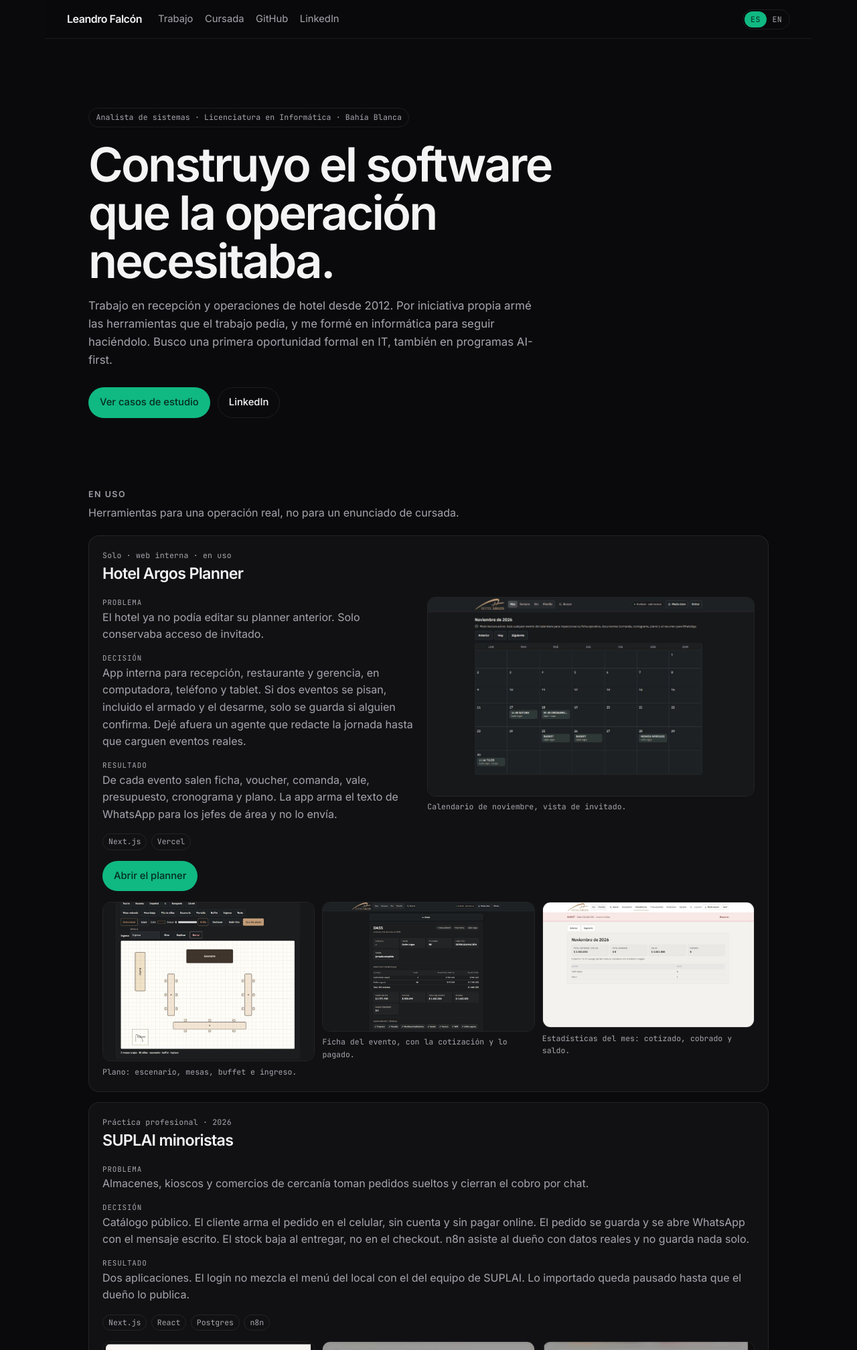
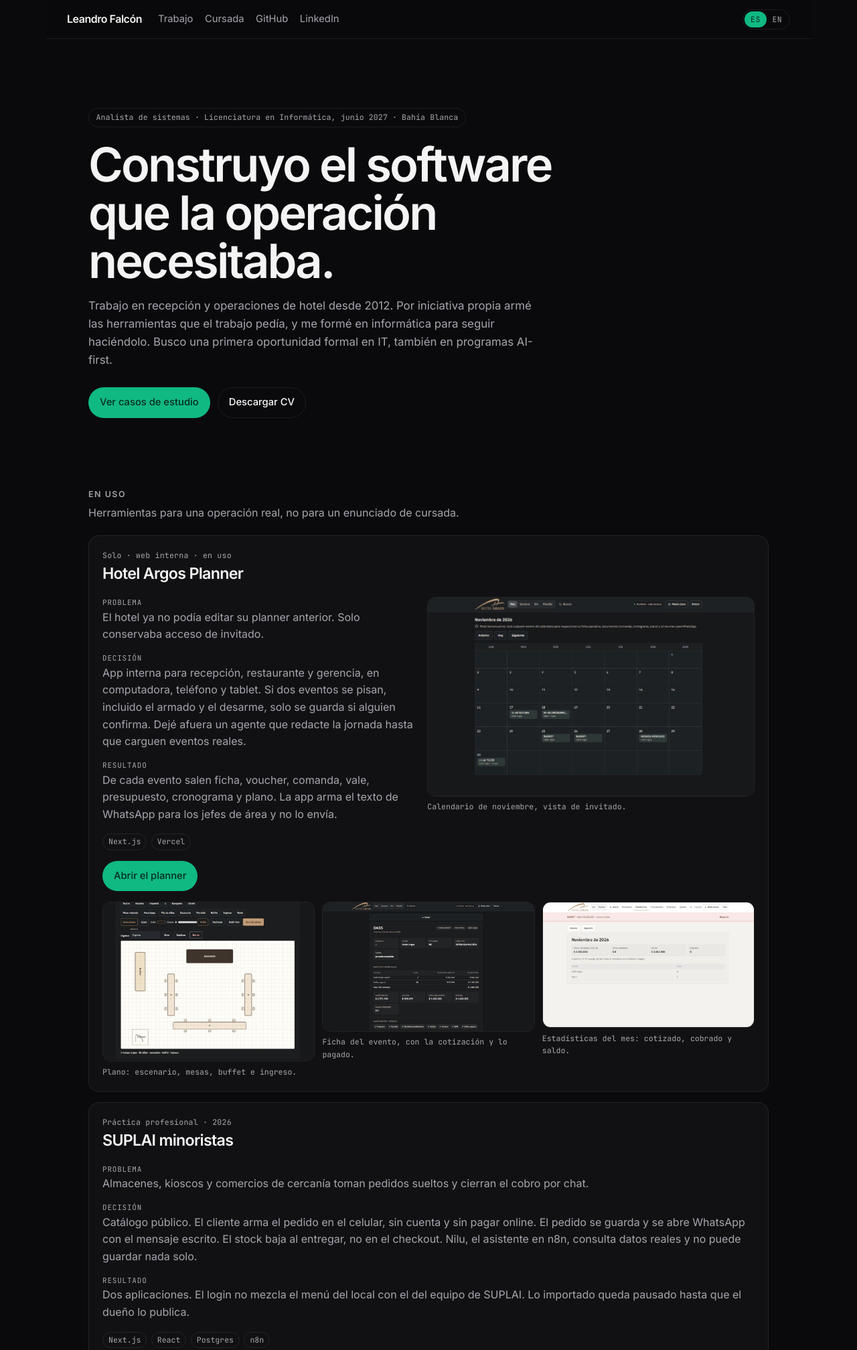
Before and after one commit to FalconLeandro/Trabajos, a plain HTML site: page index.html in a window 1280 px wide. Shown: the top 2015 px of the page at 67% size. Drawn offline with Linux system fonts and the light colour scheme.

Commit message:
Link the current CV and match the stated graduation dates.
The download button points at the shared document. SUPLAI names the assistant Nilu.

Co-authored-by: Cursor <cursoragent@cursor.com>

```diff
--- a/index.html
+++ b/index.html
@@ -28,12 +28,12 @@
 
     <main id="inicio">
         <section class="hero">
-            <p class="badge" data-en="Systems analyst · Computer science student · Bahía Blanca">Analista de sistemas · Licenciatura en Informática · Bahía Blanca</p>
+            <p class="badge" data-en="Systems analyst · Computer science degree, June 2027 · Bahía Blanca">Analista de sistemas · Licenciatura en Informática, junio 2027 · Bahía Blanca</p>
             <h1 data-en="I build the software the operation was missing.">Construyo el software que la operación necesitaba.</h1>
             <p class="lede" data-en="I have worked hotel front desk and operations since 2012. On my own initiative I built the tools that work asked for, then studied computing so I could keep doing it. I am looking for a first formal role in IT, including AI-first programs.">Trabajo en recepción y operaciones de hotel desde 2012. Por iniciativa propia armé las herramientas que el trabajo pedía, y me formé en informática para seguir haciéndolo. Busco una primera oportunidad formal en IT, también en programas AI-first.</p>
             <div class="cta">
                 <a class="btn btn-primary" href="#casos" data-en="View case studies">Ver casos de estudio</a>
-                <a class="btn btn-ghost" href="https://www.linkedin.com/in/leandro-falcon/" target="_blank" rel="noopener">LinkedIn</a>
+                <a class="btn btn-ghost" href="https://docs.google.com/document/d/1xhBLtI_IISJLnOiHWuQOqv5HLBNOW9VGw2jzLLuth5o/export?format=pdf" target="_blank" rel="noopener" data-en="Download CV">Descargar CV</a>
             </div>
         </section>
 
@@ -102,7 +102,7 @@
                             </div>
                             <div>
                                 <p class="label" data-en="Decision">Decisión</p>
-                                <p data-en="A public catalog. The customer builds the order on a phone, with no account and no online payment. The order is saved and WhatsApp opens with the message written. Stock drops when the order is delivered, not at checkout. n8n assists the owner with real data and saves nothing on its own.">Catálogo público. El cliente arma el pedido en el celular, sin cuenta y sin pagar online. El pedido se guarda y se abre WhatsApp con el mensaje escrito. El stock baja al entregar, no en el checkout. n8n asiste al dueño con datos reales y no guarda nada solo.</p>
+                                <p data-en="A public catalog. The customer builds the order on a phone, with no account and no online payment. The order is saved and WhatsApp opens with the message written. Stock drops when the order is delivered, not at checkout. Nilu, the n8n assistant, reads real data and cannot save anything on its own.">Catálogo público. El cliente arma el pedido en el celular, sin cuenta y sin pagar online. El pedido se guarda y se abre WhatsApp con el mensaje escrito. El stock baja al entregar, no en el checkout. Nilu, el asistente en n8n, consulta datos reales y no puede guardar nada solo.</p>
                             </div>
                             <div>
                                 <p class="label" data-en="Result">Resultado</p>
@@ -238,7 +238,7 @@
     </main>
 
     <footer class="footer">
-        <p data-en="Universidad Siglo 21, Licenciatura en Informática, in progress. EFIP I passed. TOEIC Bridge passed. Certified Tech Developer, Digital House.">Universidad Siglo 21, Licenciatura en Informática, en curso. EFIP I aprobado. TOEIC Bridge aprobado. Certified Tech Developer, Digital House.</p>
+        <p data-en="Universidad Siglo 21. Systems analysis degree, August 2026. Computer science degree expected June 2027. Certified Tech Developer, Digital House, October 2024. EFIP I and TOEIC Bridge passed.">Universidad Siglo 21. Tecnicatura en Análisis de Sistemas, agosto 2026. Licenciatura en Informática, junio 2027. Certified Tech Developer, Digital House, octubre 2024. EFIP I y TOEIC Bridge aprobados.</p>
         <p><a href="mailto:falconleandro@gmail.com">falconleandro@gmail.com</a></p>
     </footer>
 
```
